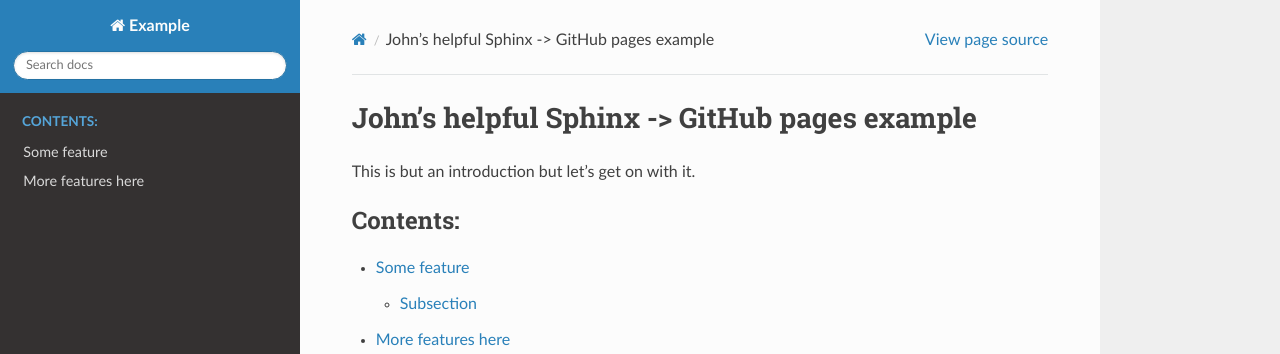
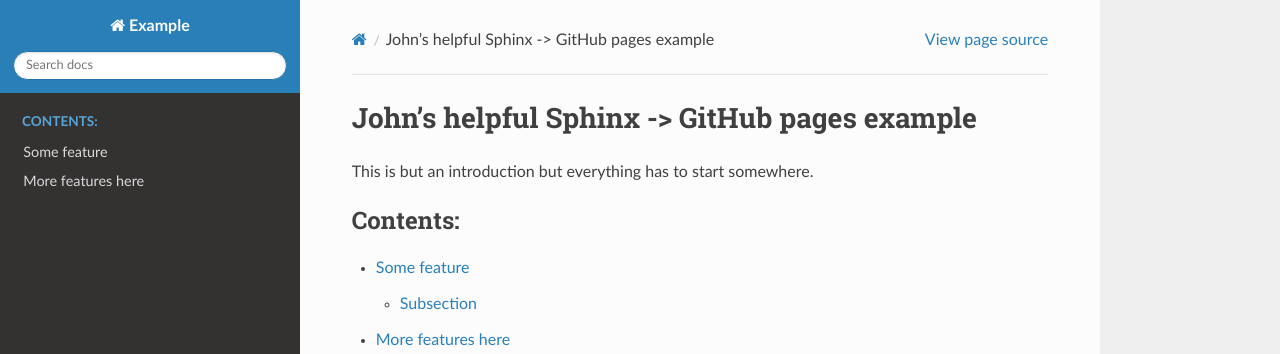
Before and after one commit to mo-johnmo/documentation-example, a Sphinx documentation site: the page built from doc/index.rst, in a window 1280 px wide. Shown: the top 354 px of the page. Built offline with Sphinx 7.4.7 and the Read the Docs theme 3.1.0, drawn with Linux system fonts in a browser that asks for light colours.

Commit message:
start somewhere

```diff
--- a/doc/index.rst
+++ b/doc/index.rst
@@ -5,7 +5,7 @@
 
 John's helpful Sphinx -> GitHub pages example
 =============================================
-This is but an introduction but let's get on with it.
+This is but an introduction but everything has to start somewhere.
 
 .. toctree::
    :maxdepth: 3
```
